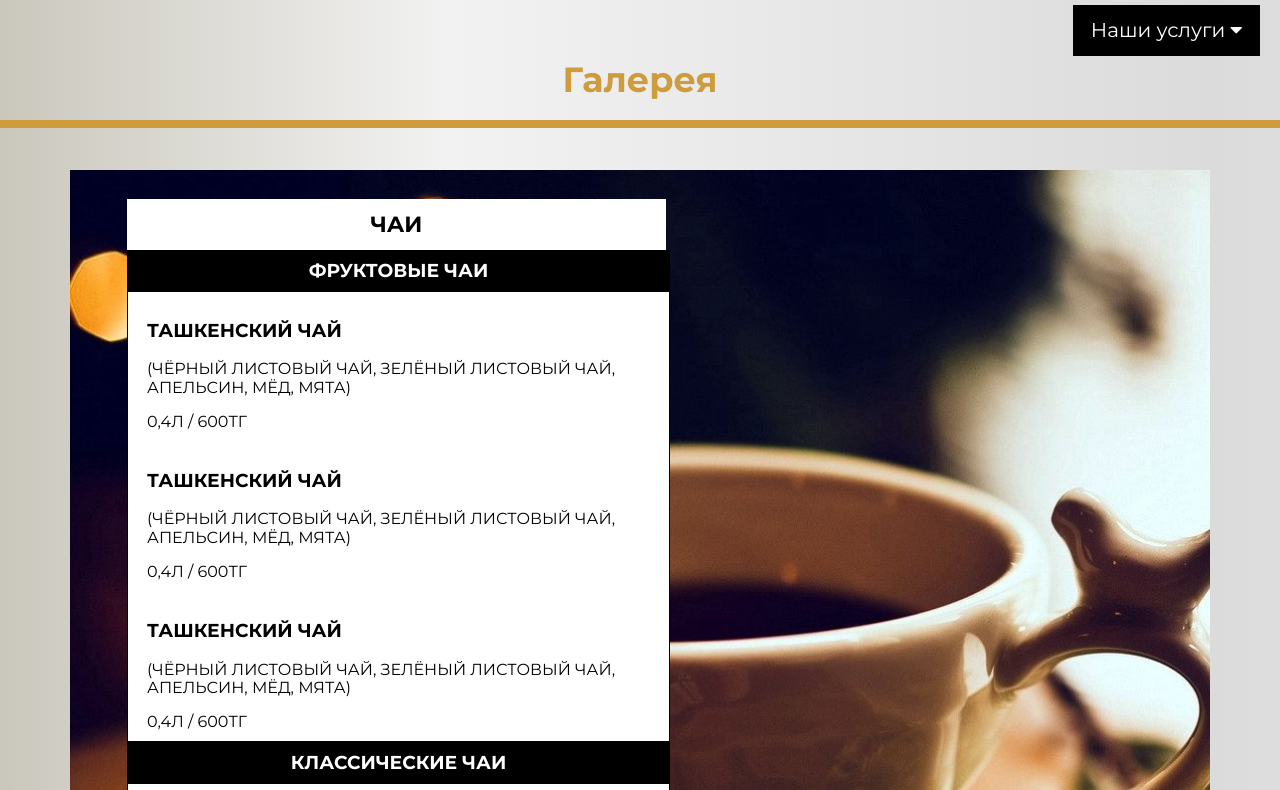
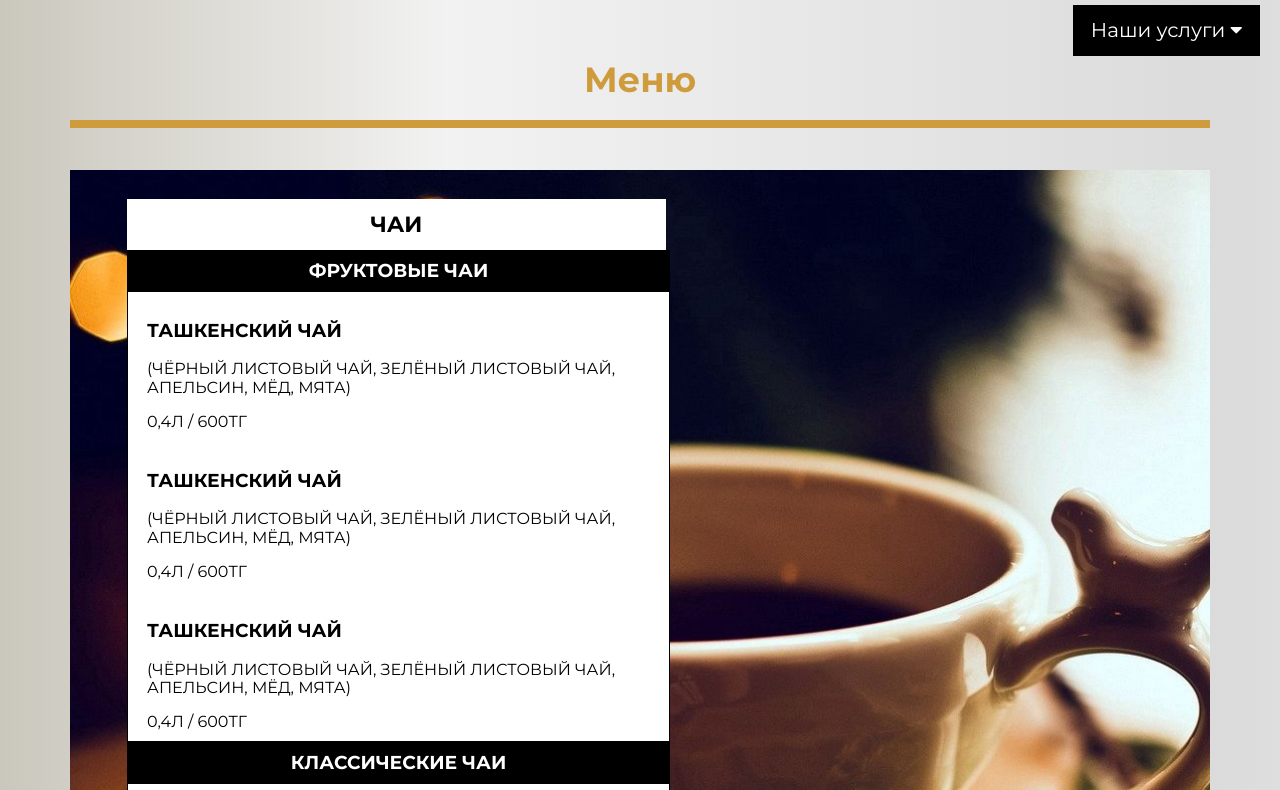
Before and after one commit to ansarkarzh/D-oro-Wellness-Beauty-Club, a plain HTML site: page menu.html in a window 1280 px wide. Shown: the top 790 px of the page. Drawn offline with Linux system fonts and the light colour scheme.

Commit message:
menu_heading

```diff
--- a/assets/css/menu.css
+++ b/assets/css/menu.css
@@ -281,7 +281,7 @@ header .container{
     /*border:rgb(146, 64, 106) groove 7px;*/
     width: 100%;
     background-color: white;
-    text-align: center;
+
 
     display: flex;
     flex-direction: column;
--- a/menu.html
+++ b/menu.html
@@ -41,8 +41,10 @@
             </div>
         </div>
 </header>
-<div class="section__heading">
-    Галерея
+<div class="container">
+    <div class="section__heading">
+        Меню
+    </div>
 </div>
     <section class="container menu__section tea__section">
 
```
